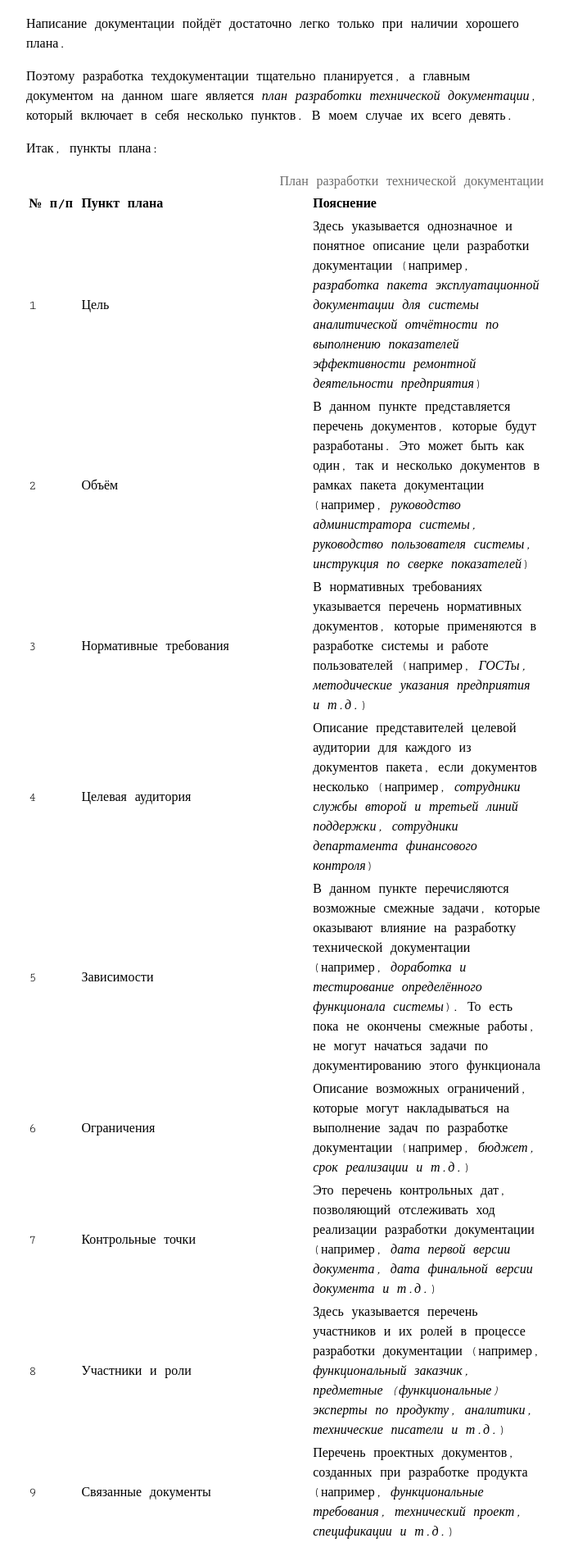
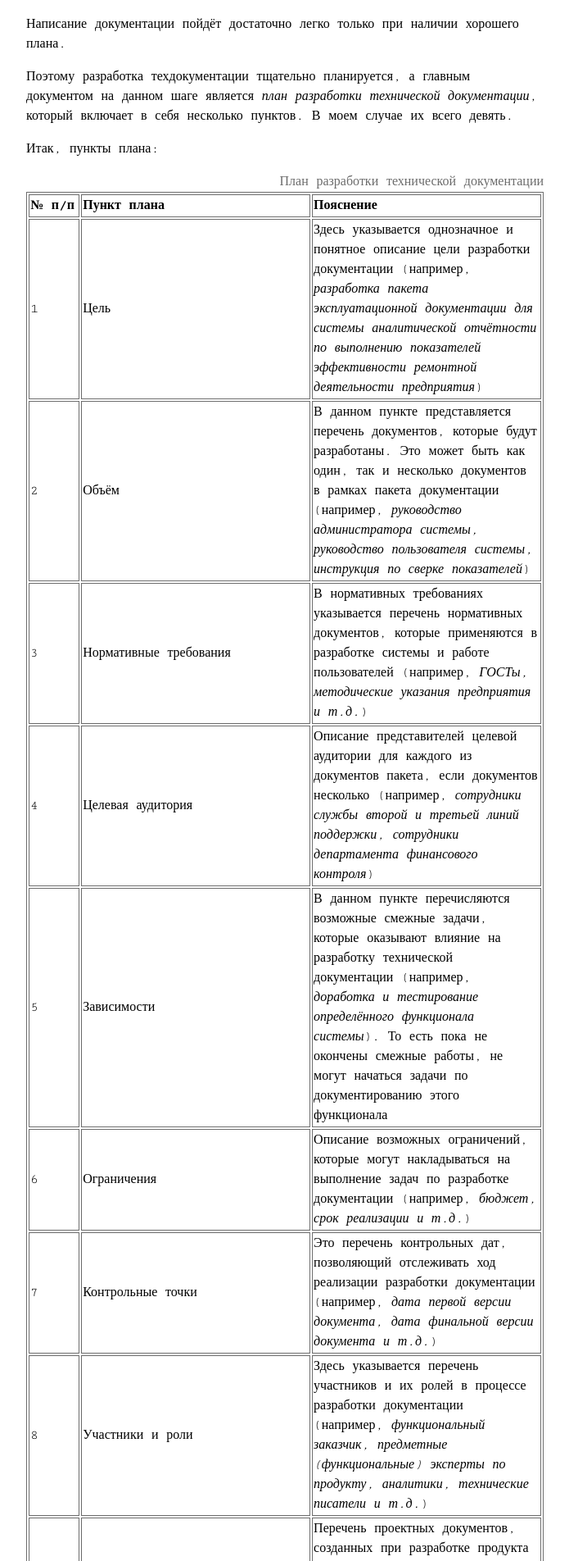
Before and after one commit to techwritex/techcommpod, a Jekyll site: the page built from _posts/2023-04-13-vypusk-6-process-razrabotki-dokumentatcii-podgotovka.md, in a window 1280 px wide. Shown: the part 1742-3646 px from the top of the page at 82% size, without its empty margins (292-987 px from the left). Built offline with Jekyll 4.4.1, drawn with Linux system fonts in a browser that asks for light colours.

Commit message:
techcommpod-1.2-episode-006-update

```diff
--- a/_posts/2023-04-13-vypusk-6-process-razrabotki-dokumentatcii-podgotovka.md
+++ b/_posts/2023-04-13-vypusk-6-process-razrabotki-dokumentatcii-podgotovka.md
@@ -62,7 +62,7 @@ episode: "Процесс разработки технической докум
 
 Итак, пункты плана:
 
-<table>
+<table style="border: 1px solid #6c6c6c;">
     <caption style="color: #6c6c6c; text-align: right;">План разработки технической документации</caption>
     <colgroup>
     <col width="10%" />
@@ -71,58 +71,58 @@ episode: "Процесс разработки технической докум
     </colgroup>
     <thead>
         <tr class="header">
-            <th>№ п/п</th>
-            <th>Пункт плана</th>
-            <th>Пояснение</th>
+            <th style="border: 1px solid #6c6c6c;">№ п/п</th>
+            <th style="border: 1px solid #6c6c6c;">Пункт плана</th>
+            <th style="border: 1px solid #6c6c6c;">Пояснение</th>
         </tr>
     </thead>
     <tbody>
         <tr>
-            <td markdown="span">1</td>
-            <td markdown="span">Цель</td>
-            <td markdown="span">Здесь указывается однозначное и понятное описание цели разработки документации (например, *разработка пакета эксплуатационной документации для системы аналитической отчётности по выполнению показателей эффективности ремонтной деятельности предприятия*)</td>
+            <td markdown="span" style="border: 1px solid #6c6c6c;">1</td>
+            <td markdown="span" style="border: 1px solid #6c6c6c;">Цель</td>
+            <td markdown="span" style="border: 1px solid #6c6c6c;">Здесь указывается однозначное и понятное описание цели разработки документации (например, *разработка пакета эксплуатационной документации для системы аналитической отчётности по выполнению показателей эффективности ремонтной деятельности предприятия*)</td>
         </tr>
         <tr>
-            <td markdown="span">2</td>
-            <td markdown="span">Объём</td>
-            <td markdown="span">В данном пункте представляется перечень документов, которые будут разработаны. Это может быть как один, так и несколько документов в рамках пакета документации
+            <td markdown="span" style="border: 1px solid #6c6c6c;">2</td>
+            <td markdown="span" style="border: 1px solid #6c6c6c;">Объём</td>
+            <td markdown="span" style="border: 1px solid #6c6c6c;">В данном пункте представляется перечень документов, которые будут разработаны. Это может быть как один, так и несколько документов в рамках пакета документации
 (например, *руководство администратора системы, руководство пользователя системы, инструкция по сверке показателей*)</td>
         </tr>
         <tr>
-            <td markdown="span">3</td>
-            <td markdown="span">Нормативные требования</td>
-            <td markdown="span">В нормативных требованиях указывается перечень нормативных документов, которые применяются в разработке системы и работе пользователей (например, *ГОСТы, методические указания предприятия и т.д.*)</td>
+            <td markdown="span" style="border: 1px solid #6c6c6c;">3</td>
+            <td markdown="span" style="border: 1px solid #6c6c6c;">Нормативные требования</td>
+            <td markdown="span" style="border: 1px solid #6c6c6c;">В нормативных требованиях указывается перечень нормативных документов, которые применяются в разработке системы и работе пользователей (например, *ГОСТы, методические указания предприятия и т.д.*)</td>
         </tr>
         <tr>
-            <td markdown="span">4</td>
-            <td markdown="span">Целевая аудитория</td>
-            <td markdown="span">Описание представителей целевой аудитории для каждого из документов пакета, если документов несколько
+            <td markdown="span" style="border: 1px solid #6c6c6c;">4</td>
+            <td markdown="span" style="border: 1px solid #6c6c6c;">Целевая аудитория</td>
+            <td markdown="span" style="border: 1px solid #6c6c6c;">Описание представителей целевой аудитории для каждого из документов пакета, если документов несколько
 (например, *сотрудники службы второй и третьей линий поддержки, сотрудники департамента финансового контроля*)</td>
         </tr>
         <tr>
-            <td markdown="span">5</td>
-            <td markdown="span">Зависимости</td>
-            <td markdown="span">В данном пункте перечисляются возможные смежные задачи, которые оказывают влияние на разработку технической документации (например, *доработка и тестирование определённого функционала системы*). То есть пока не окончены смежные работы, не могут начаться задачи по документированию этого функционала</td>
+            <td markdown="span" style="border: 1px solid #6c6c6c;">5</td>
+            <td markdown="span" style="border: 1px solid #6c6c6c;">Зависимости</td>
+            <td markdown="span" style="border: 1px solid #6c6c6c;">В данном пункте перечисляются возможные смежные задачи, которые оказывают влияние на разработку технической документации (например, *доработка и тестирование определённого функционала системы*). То есть пока не окончены смежные работы, не могут начаться задачи по документированию этого функционала</td>
         </tr>
         <tr>
-            <td markdown="span">6</td>
-            <td markdown="span">Ограничения</td>
-            <td markdown="span">Описание возможных ограничений, которые могут накладываться на выполнение задач по разработке документации (например, *бюджет, срок реализации и т.д.*)</td>
+            <td markdown="span" style="border: 1px solid #6c6c6c;">6</td>
+            <td markdown="span" style="border: 1px solid #6c6c6c;">Ограничения</td>
+            <td markdown="span" style="border: 1px solid #6c6c6c;">Описание возможных ограничений, которые могут накладываться на выполнение задач по разработке документации (например, *бюджет, срок реализации и т.д.*)</td>
         </tr>
         <tr>
-            <td markdown="span">7</td>
-            <td markdown="span">Контрольные точки</td>
-            <td markdown="span">Это перечень контрольных дат, позволяющий отслеживать ход реализации разработки документации (например, *дата первой версии документа, дата финальной версии документа и т.д.*)</td>
+            <td markdown="span" style="border: 1px solid #6c6c6c;">7</td>
+            <td markdown="span" style="border: 1px solid #6c6c6c;">Контрольные точки</td>
+            <td markdown="span" style="border: 1px solid #6c6c6c;">Это перечень контрольных дат, позволяющий отслеживать ход реализации разработки документации (например, *дата первой версии документа, дата финальной версии документа и т.д.*)</td>
         </tr>
         <tr>
-            <td markdown="span">8</td>
-            <td markdown="span">Участники и роли</td>
-            <td markdown="span">Здесь указывается перечень участников и их ролей в процессе разработки документации (например, *функциональный заказчик, предметные (функциональные) эксперты по продукту, аналитики, технические писатели и т.д.*)</td>
+            <td markdown="span" style="border: 1px solid #6c6c6c;">8</td>
+            <td markdown="span" style="border: 1px solid #6c6c6c;">Участники и роли</td>
+            <td markdown="span" style="border: 1px solid #6c6c6c;">Здесь указывается перечень участников и их ролей в процессе разработки документации (например, *функциональный заказчик, предметные (функциональные) эксперты по продукту, аналитики, технические писатели и т.д.*)</td>
         </tr>
         <tr>
-            <td markdown="span">9</td>
-            <td markdown="span">Связанные документы</td>
-            <td markdown="span">Перечень проектных документов, созданных при разработке продукта (например, *функциональные требования, технический проект, спецификации и т.д.*) </td>
+            <td markdown="span" style="border: 1px solid #6c6c6c;">9</td>
+            <td markdown="span" style="border: 1px solid #6c6c6c;">Связанные документы</td>
+            <td markdown="span" style="border: 1px solid #6c6c6c;">Перечень проектных документов, созданных при разработке продукта (например, *функциональные требования, технический проект, спецификации и т.д.*) </td>
         </tr>
     </tbody>
 </table>
@@ -157,7 +157,7 @@ episode: "Процесс разработки технической докум
 
 Набор инструментов для разработки технической документации может различаться от компании к компании, но всё-таки их можно сгруппировать, чтобы получить общее представление о некоем “базовом” комплекте.
 
-<table>
+<table style="border: 1px solid #6c6c6c;">
     <caption style="color: #6c6c6c; text-align: right;">Набор инструментов для разработки техдокументации</caption>
     <colgroup>
     <col width="10%" />
@@ -166,31 +166,31 @@ episode: "Процесс разработки технической докум
     </colgroup>
     <thead>
         <tr class="header">
-            <th>№ п/п</th>
-            <th>Инструмент</th>
-            <th>Пояснение</th>
+            <th style="border: 1px solid #6c6c6c;">№ п/п</th>
+            <th style="border: 1px solid #6c6c6c;">Инструмент</th>
+            <th style="border: 1px solid #6c6c6c;">Пояснение</th>
         </tr>
     </thead>
     <tbody>
         <tr>
-            <td markdown="span">1</td>
-            <td markdown="span">Текстовый редактор (процессор) </td>
-            <td markdown="span">Это основной инструмент для разработки документации. Используется для набора, сохранения, редактирования текста, создания таблиц, вставки графических изображений и т.д. <br> Примеры: Microsoft Word, OpenOffice Writer, LibreOffice Writer, Google Docs и др.</td>
+            <td markdown="span" style="border: 1px solid #6c6c6c;">1</td>
+            <td markdown="span" style="border: 1px solid #6c6c6c;">Текстовый редактор (процессор) </td>
+            <td markdown="span" style="border: 1px solid #6c6c6c;">Это основной инструмент для разработки документации. Используется для набора, сохранения, редактирования текста, создания таблиц, вставки графических изображений и т.д. <br> Примеры: Microsoft Word, OpenOffice Writer, LibreOffice Writer, Google Docs и др.</td>
         </tr>
         <tr>
-            <td markdown="span">2</td>
-            <td markdown="span">ПО для обработки и редактирования изображений </td>
-            <td markdown="span">Данный тип ПО используется для подготовки и оформления скриншотов, сопровождающих документацию. <br> Примеры: Windows Ножницы, Microsoft Paint, GIMP, Adobe Photoshop и др.</td>
+            <td markdown="span" style="border: 1px solid #6c6c6c;">2</td>
+            <td markdown="span" style="border: 1px solid #6c6c6c;">ПО для обработки и редактирования изображений </td>
+            <td markdown="span" style="border: 1px solid #6c6c6c;">Данный тип ПО используется для подготовки и оформления скриншотов, сопровождающих документацию. <br> Примеры: Windows Ножницы, Microsoft Paint, GIMP, Adobe Photoshop и др.</td>
         </tr>
         <tr>
-            <td markdown="span">3</td>
-            <td markdown="span">Система управления содержимым (CMS) </td>
-            <td markdown="span">CMS используется для обеспечения и организации совместного процесса создания, редактирования документации несколькими техническими писателями. В основном применяется в крупных компаниях. <br> Примеры: WordPress, easyDITA и др.</td>
+            <td markdown="span" style="border: 1px solid #6c6c6c;">3</td>
+            <td markdown="span" style="border: 1px solid #6c6c6c;">Система управления содержимым (CMS) </td>
+            <td markdown="span" style="border: 1px solid #6c6c6c;">CMS используется для обеспечения и организации совместного процесса создания, редактирования документации несколькими техническими писателями. В основном применяется в крупных компаниях. <br> Примеры: WordPress, easyDITA и др.</td>
         </tr>
         <tr>
-            <td markdown="span">4</td>
-            <td markdown="span">Интегрированная среды разработки (IDE)</td>
-            <td markdown="span">IDE применяется при создании и поддержке технической документации с использованием инструментов и процессов, которые применяются в разработке программного кода смежной командой разработчиков. Является одним из признаков концепции под названием “документация как код” (“docs as code”). <br> Примеры: Atom, Sublime Text, Visual Studio Code и др.</td>
+            <td markdown="span" style="border: 1px solid #6c6c6c;">4</td>
+            <td markdown="span" style="border: 1px solid #6c6c6c;">Интегрированная среды разработки (IDE)</td>
+            <td markdown="span" style="border: 1px solid #6c6c6c;">IDE применяется при создании и поддержке технической документации с использованием инструментов и процессов, которые применяются в разработке программного кода смежной командой разработчиков. Является одним из признаков концепции под названием “документация как код” (“docs as code”). <br> Примеры: Atom, Sublime Text, Visual Studio Code и др.</td>
         </tr>
     </tbody>
 </table>
```
